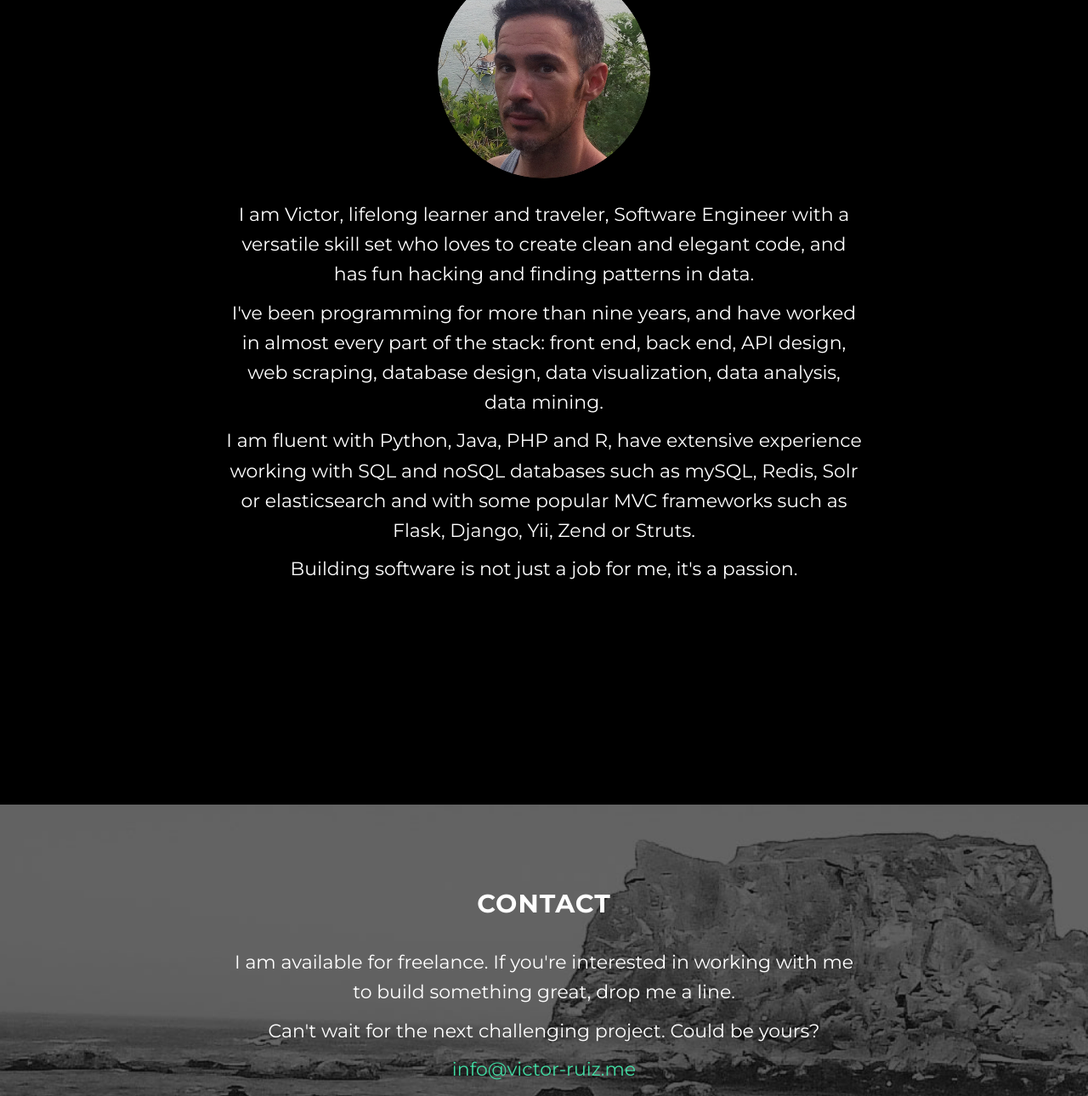
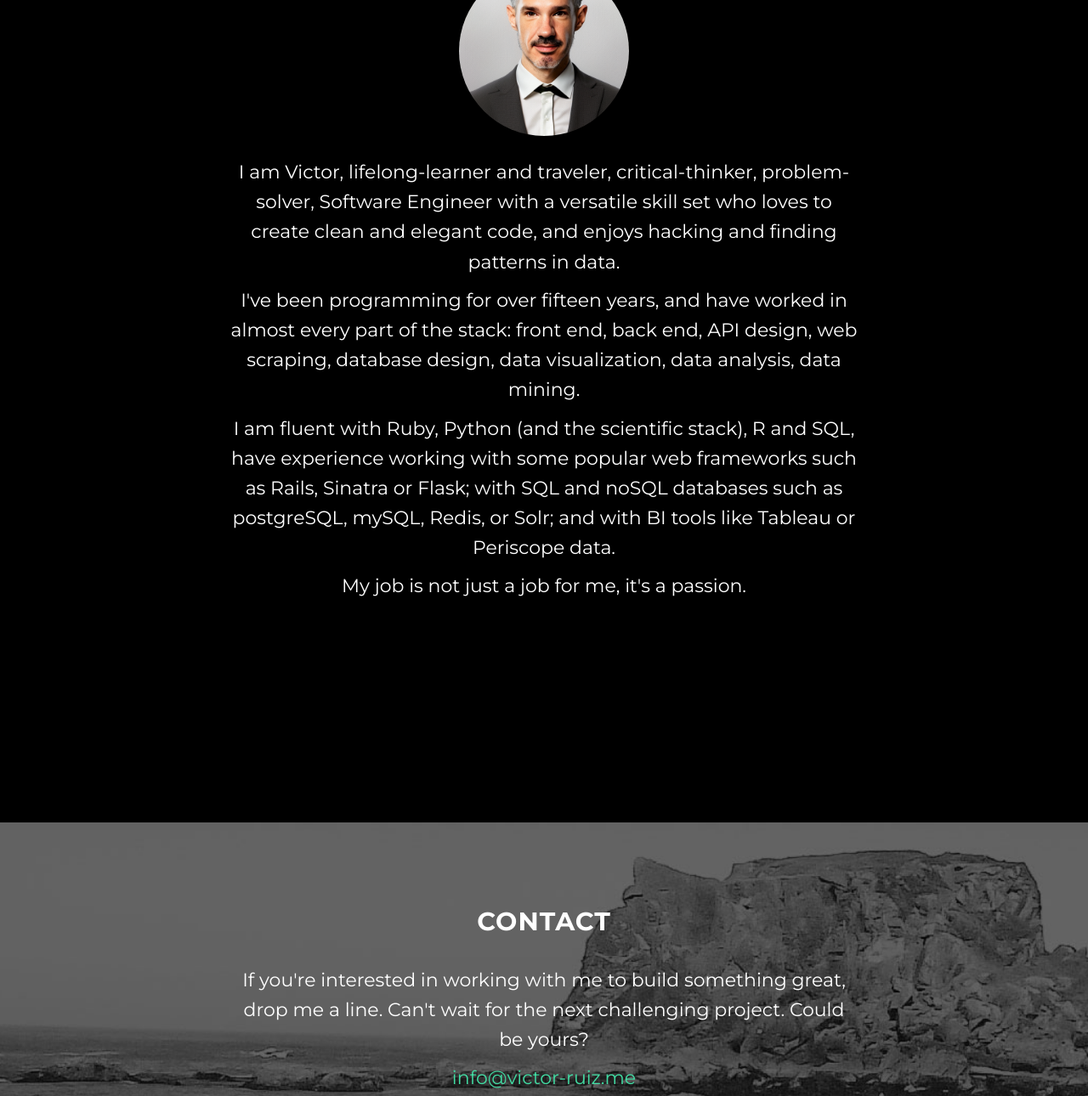
Before and after one commit to vruizext/victor-ruiz-net, a plain HTML site: page index.html in a window 1280 px wide. Shown: the part 1158-2448 px from the top of the page at 85% size. Drawn offline with Linux system fonts and the light colour scheme; some packages are replaced by stand-ins of ours.

Commit message:
Refresh website

```diff
--- a/index.html
+++ b/index.html
@@ -85,7 +85,7 @@
                     <div class="col-md-8 col-md-offset-2">
                         <!--p class="intro-text">Hello, my name is</p-->
                         <h1 class="brand-heading">Victor Ruiz</h1>
-                        <p class="intro-text">Software Engineer, Learner, Traveler</p>
+                        <p class="intro-text">Software Engineer, Data Analyst, Learner, Traveler</p>
                         <a href="#about" class="btn btn-circle page-scroll">
                             <i class="fa fa-angle-double-down animated"></i>
                         </a>
@@ -100,23 +100,23 @@
         <div class="row">
             <div class="col-lg-12 text-center">
                 <h2>About Me</h2>
-                <img class="img-circle" style="margin-bottom: 25px" src="img/aboutme.png" alt>
+                <img class="img-circle" style="margin-bottom: 25px; width: 200px;" src="img/aboutme2.png" alt>
             </div>
         </div>
         <div class="row">
             <div class="col-lg-8 col-lg-offset-2">
-                <p>I am Victor, lifelong learner and traveler, Software Engineer with a versatile skill set who loves
-                    to create clean and elegant code, and has fun hacking and finding patterns in data.</p>
+                <p>I am Victor, lifelong-learner and traveler, critical-thinker, problem-solver, Software Engineer with a versatile skill set who loves
+                    to create clean and elegant code, and enjoys hacking and finding patterns in data.</p>
 
-                <p>I've been programming for more than nine years, and have worked in almost every part of the stack:
+                <p>I've been programming for over fifteen years, and have worked in almost every part of the stack:
                     front end, back end, API design, web scraping, database design, data visualization, data analysis,
                     data mining. </p>
 
-                <p>I am fluent with Python, Java, PHP and R, have extensive experience working with SQL and noSQL databases
-                    such as mySQL, Redis, Solr or elasticsearch and with some popular MVC frameworks such as Flask, Django,
-                    Yii, Zend or Struts.</p>
+                <p>I am fluent with Ruby, Python (and the scientific stack), R and SQL, have experience working with some popular web frameworks
+                    such as Rails, Sinatra or Flask; with SQL and noSQL databases such as postgreSQL, mySQL, Redis, or Solr;
+                    and with BI tools like Tableau or Periscope data.</p>
 
-                <p>Building software is not just a job for me, it's a passion.</p>
+                <p>My job is not just a job for me, it's a passion.</p>
             </div>
         </div>
     </section>
@@ -127,13 +127,9 @@
             <div class="container">
                 <div class="col-lg-8 col-lg-offset-2">
                     <h2>Contact</h2>
-                    <p>I am available for freelance. If you're interested in working with me to build something great, drop me a line.</p>
-                    <p>Can't wait for the next challenging project. Could be yours?</p>
+                    <p>If you're interested in working with me to build something great, drop me a line. Can't wait for the next challenging project. Could be yours?</p>
                     <p style="margin-bottom: 20px;"><a href="mailto:info@victor-ruiz.me">info@victor-ruiz.me</a></p>
                     <ul class="list-inline banner-social-buttons" >
-                        <li>
-                            <a href="https://twitter.com/bik_tor" class="btn btn-default btn-lg"><i class="fa fa-twitter fa-fw"></i> <span class="network-name">twitter</span></a>
-                        </li>
                         <li>
                             <a href="https://github.com/vruizext" class="btn btn-default btn-lg"><i class="fa fa-github fa-fw"></i> <span class="network-name">github</span></a>
                         </li>
@@ -175,7 +171,7 @@
     <!-- Footer -->
     <footer>
         <div class="container text-center">
-            <p>Copyright &copy; Victor Ruiz 2015</p>
+            <p>Copyright &copy; Victor Ruiz 2023</p>
         </div>
     </footer>
 
```
Also changed, not shown: img/aboutme2.png (added), 1 other file.
